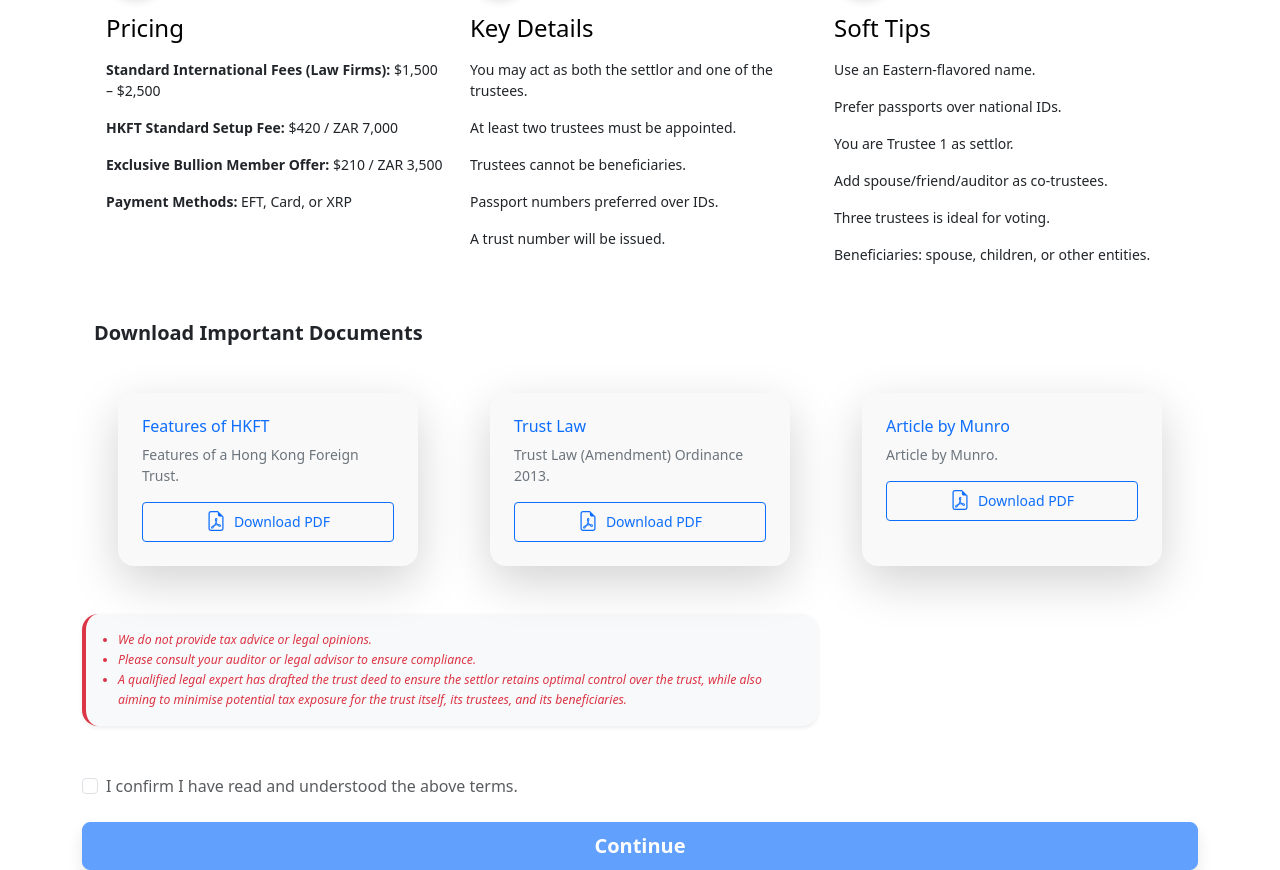
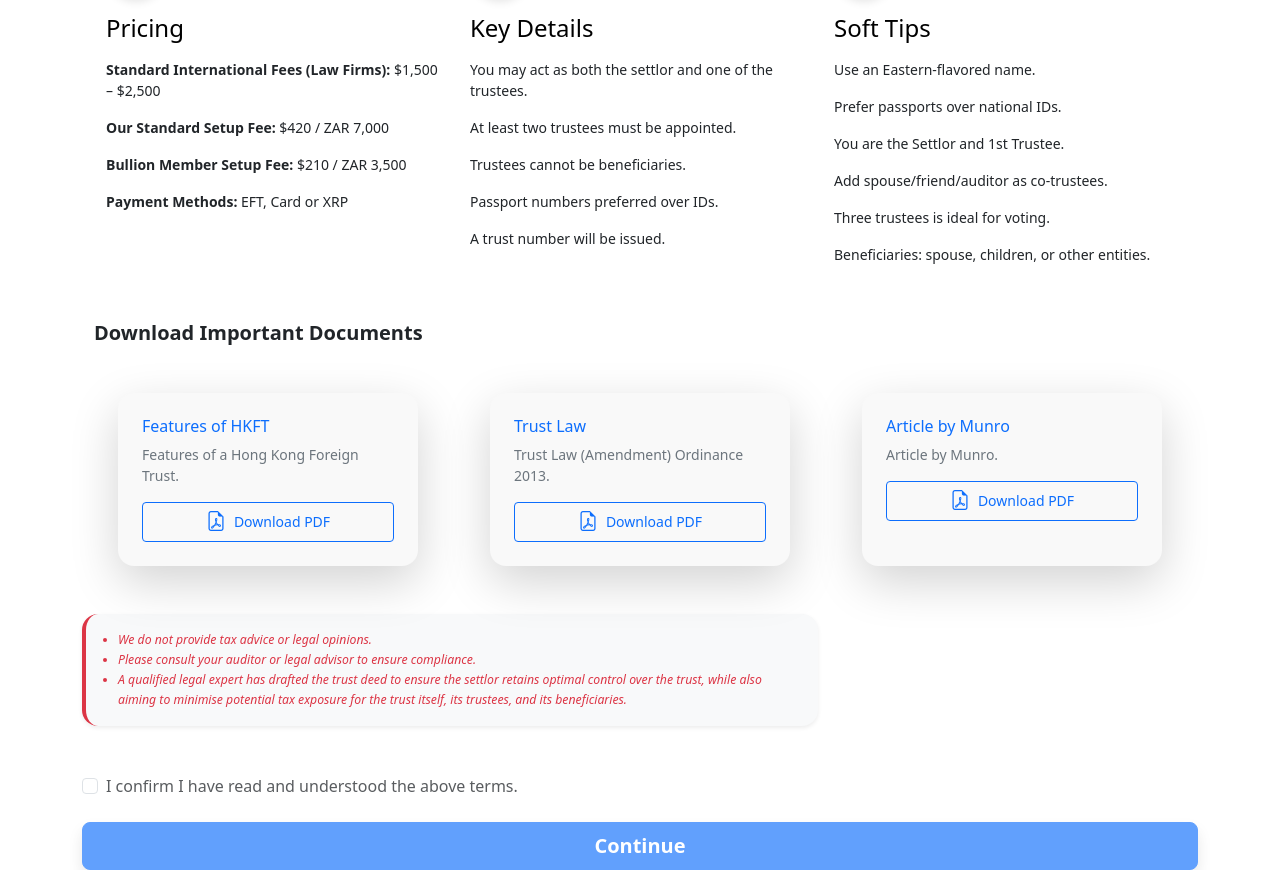
Before and after one commit to WhitelightningDev/hongkongtrust, an Angular app: page / in a window 1280 px wide. Shown: the part 1991-2861 px from the top of the page. Built offline with nearby package versions, Linux system fonts and the light colour scheme.

Commit message:
`Update welcomepage.html: replace outdated text with new versions`

```diff
--- a/src/app/pages/welcomepage/welcomepage.html
+++ b/src/app/pages/welcomepage/welcomepage.html
@@ -181,13 +181,13 @@
             <strong>Standard International Fees (Law Firms):</strong> $1,500 – $2,500
           </li>
           <li class="list-group-item border-0 px-0">
-            <strong>HKFT Standard Setup Fee:</strong> $420 / ZAR 7,000
+            <strong>Our Standard Setup Fee:</strong> $420 / ZAR 7,000
           </li>
           <li class="list-group-item border-0 px-0">
-            <strong>Exclusive Bullion Member Offer:</strong> $210 / ZAR 3,500
+            <strong>Bullion Member Setup Fee:</strong> $210 / ZAR 3,500
           </li>
           <li class="list-group-item border-0 px-0">
-            <strong>Payment Methods:</strong> EFT, Card, or XRP
+            <strong>Payment Methods:</strong> EFT, Card or XRP
           </li>
         </ul>
       </div>
@@ -220,7 +220,7 @@
         <ul class="list-group list-group-flush small">
           <li class="list-group-item border-0 px-0">Use an Eastern-flavored name.</li>
           <li class="list-group-item border-0 px-0">Prefer passports over national IDs.</li>
-          <li class="list-group-item border-0 px-0">You are Trustee 1 as settlor.</li>
+          <li class="list-group-item border-0 px-0">You are the Settlor and 1st Trustee.</li>
           <li class="list-group-item border-0 px-0">Add spouse/friend/auditor as co-trustees.</li>
           <li class="list-group-item border-0 px-0">Three trustees is ideal for voting.</li>
           <li class="list-group-item border-0 px-0">Beneficiaries: spouse, children, or other entities.</li>
```
